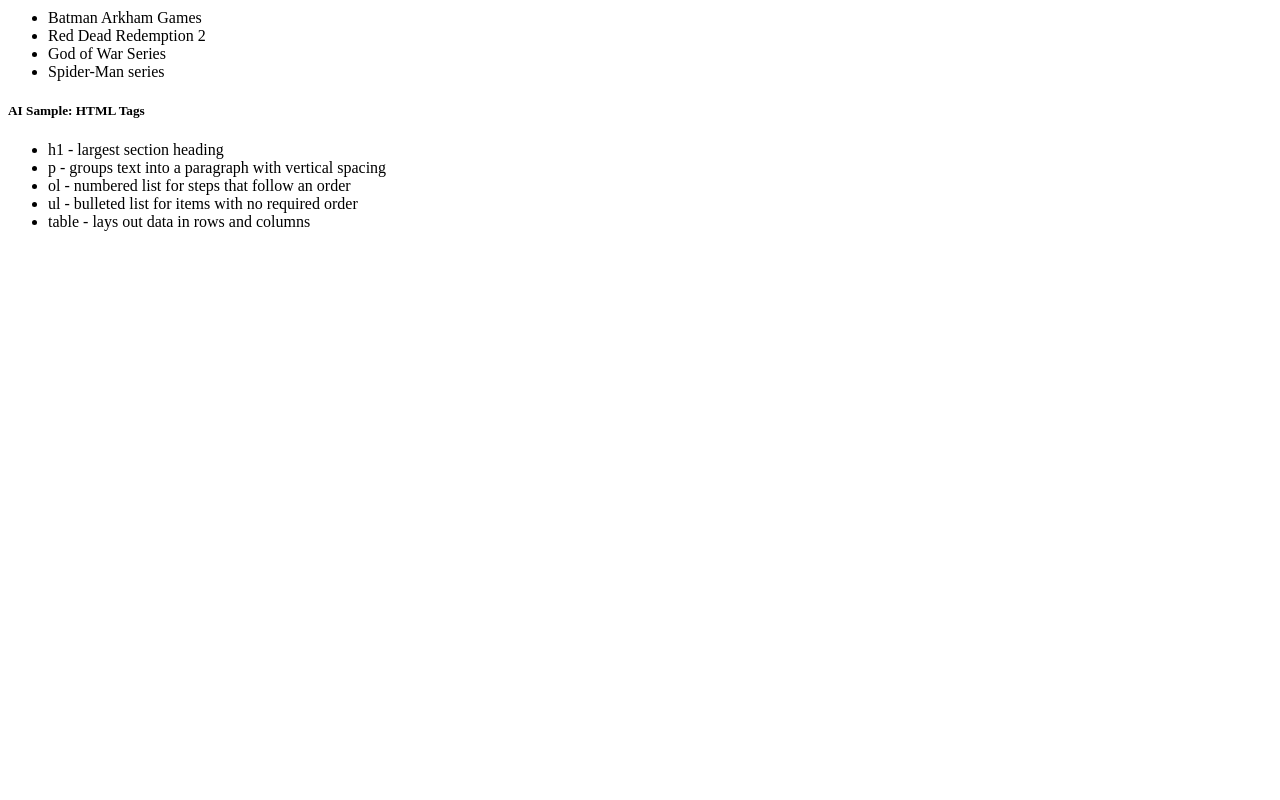
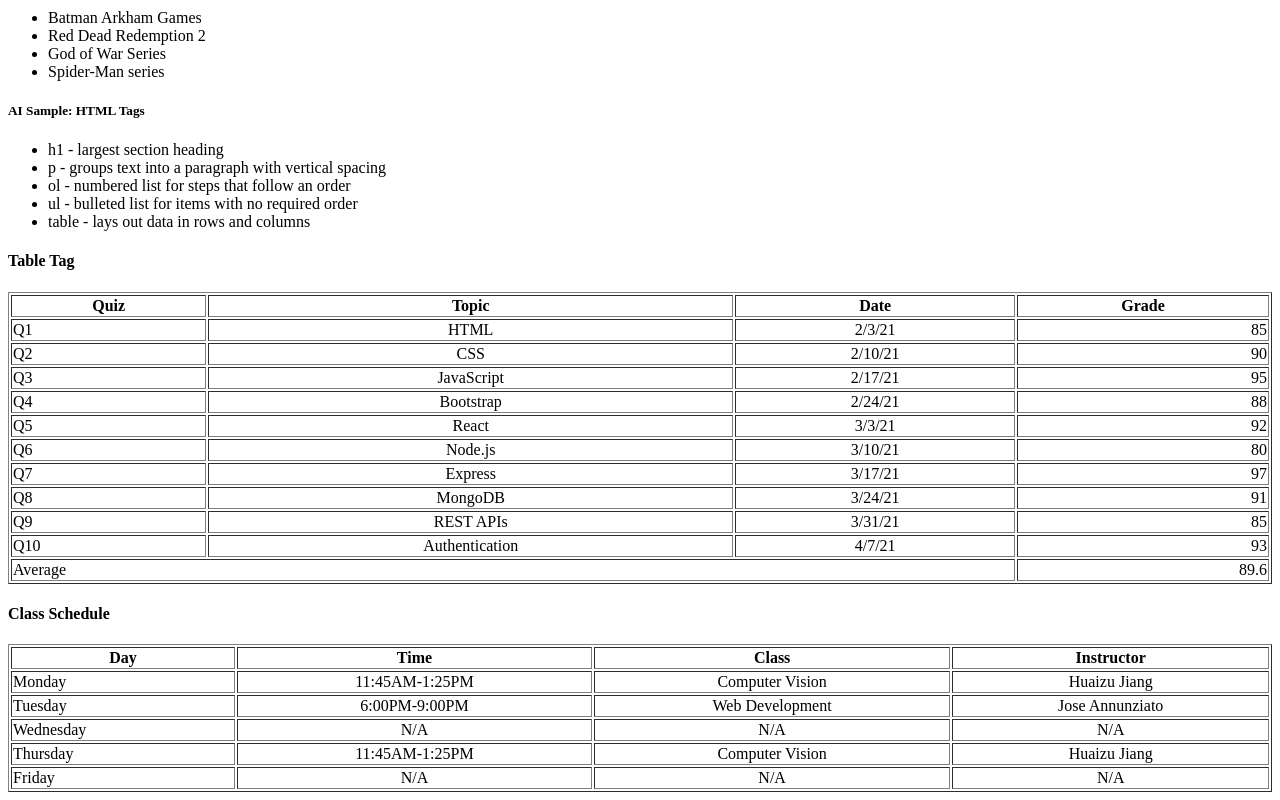
Before and after one commit to dssherka/kambaz-next-js-cs5610-09-fa26-tues, a Next.js app: page /labs/lab1 in a window 1280 px wide. Shown: the part 1780-2580 px from the top of the page. Before the commit the page ends 2027 px from the top, so only its background shows below. Built offline with nearby package versions, Linux system fonts and the light colour scheme.

Commit message:
Add Tables component to Lab1 for displaying quiz results and class schedule

```diff
--- /dev/null
+++ b/app/labs/lab1/Tables.tsx
@@ -0,0 +1,129 @@
+export default function Tables() {
+  return (
+    <div id="wd-tables">
+      <h4>Table Tag</h4>
+      <table border={1} width="100%">
+        <thead>
+          <tr>
+            <th>Quiz</th>
+            <th align="center">Topic</th>
+            <th align="center">Date</th>
+            <th>Grade</th>
+          </tr>
+        </thead>
+        <tbody>
+          <tr>
+            <td>Q1</td>
+            <td align="center">HTML</td>
+            <td align="center">2/3/21</td>
+            <td align="right">85</td>
+          </tr>
+          <tr>
+            <td>Q2</td>
+            <td align="center">CSS</td>
+            <td align="center">2/10/21</td>
+            <td align="right">90</td>
+          </tr>
+          <tr>
+            <td>Q3</td>
+            <td align="center">JavaScript</td>
+            <td align="center">2/17/21</td>
+            <td align="right">95</td>
+          </tr>
+          <tr>
+            <td>Q4</td>
+            <td align="center">Bootstrap</td>
+            <td align="center">2/24/21</td>
+            <td align="right">88</td>
+          </tr>
+          <tr>
+            <td>Q5</td>
+            <td align="center">React</td>
+            <td align="center">3/3/21</td>
+            <td align="right">92</td>
+          </tr>
+          <tr>
+            <td>Q6</td>
+            <td align="center">Node.js</td>
+            <td align="center">3/10/21</td>
+            <td align="right">80</td>
+          </tr>
+          <tr>
+            <td>Q7</td>
+            <td align="center">Express</td>
+            <td align="center">3/17/21</td>
+            <td align="right">97</td>
+          </tr>
+          <tr>
+            <td>Q8</td>
+            <td align="center">MongoDB</td>
+            <td align="center">3/24/21</td>
+            <td align="right">91</td>
+          </tr>
+          <tr>
+            <td>Q9</td>
+            <td align="center">REST APIs</td>
+            <td align="center">3/31/21</td>
+            <td align="right">85</td>
+          </tr>
+          <tr>
+            <td>Q10</td>
+            <td align="center">Authentication</td>
+            <td align="center">4/7/21</td>
+            <td align="right">93</td>
+          </tr>
+        </tbody>
+        <tfoot>
+          <tr>
+            <td colSpan={3}>Average</td>
+            <td align="right">89.6</td>
+          </tr>
+        </tfoot>
+      </table>
+
+      <h4>Class Schedule</h4>
+      <table id="wd-your-table" border={1} width="100%">
+        <thead>
+            <tr>
+                <th>Day</th>
+                <th align="center">Time</th>
+                <th align="center">Class</th>
+                <th>Instructor</th>
+            </tr>
+        </thead>
+        <tbody>
+            <tr>
+                <td>Monday</td>
+                <td align="center">11:45AM-1:25PM</td>
+                <td align="center">Computer Vision</td>
+                <td align="center">Huaizu Jiang</td>
+            </tr>
+            <tr>
+                <td>Tuesday</td>
+                <td align="center">6:00PM-9:00PM</td>
+                <td align="center">Web Development</td>
+                <td align="center">Jose Annunziato</td>
+            </tr>
+            <tr>
+                <td>Wednesday</td>
+                <td align="center">N/A</td>
+                <td align="center">N/A</td>
+                <td align="center">N/A</td>
+            </tr>
+            <tr>
+                <td>Thursday</td>
+                <td align="center">11:45AM-1:25PM</td>
+                <td align="center">Computer Vision</td>
+                <td align="center">Huaizu Jiang</td>
+            </tr>
+            <tr>
+                <td>Friday</td>
+                <td align="center">N/A</td>
+                <td align="center">N/A</td>
+                <td align="center">N/A</td>
+            </tr>
+        </tbody>
+      </table>
+    </div>
+  );
+}
--- a/app/labs/lab1/page.tsx
+++ b/app/labs/lab1/page.tsx
@@ -1,6 +1,7 @@
 import HeadingTags from "./HeadingTags";
 import ParagraphTag from "./ParagraphTag";
 import ListTags from "./ListTags";
+import Tables from "./Tables";
 
 export default function Lab1() {
   return (
@@ -10,6 +11,7 @@ export default function Lab1() {
       <HeadingTags />
       <ParagraphTag />
       <ListTags />
+      <Tables />
       {/* do the next exercise here */}
 
 
```
